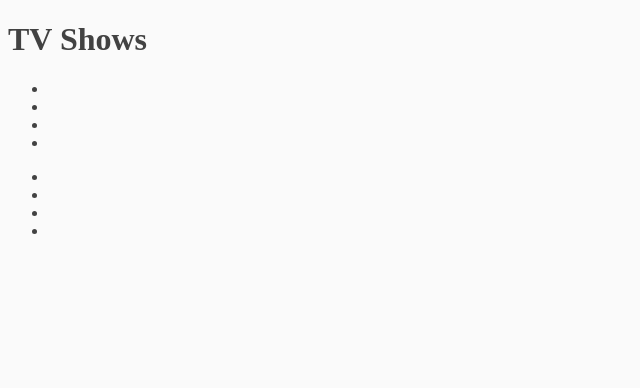
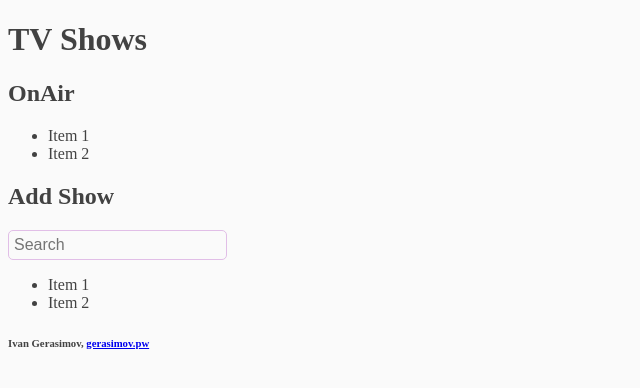
Before and after one commit to EvanJ0hnson/tv-shows, a React (Create React App) app: page / in a window 1280 px wide. Shown: the top 388 px of the page, without its empty margins (0-640 px from the left). Built offline with nearby package versions, Linux system fonts and the light colour scheme.

Commit message:
feat(App) Implement «OnAir» and «AddShow» components

```diff
--- /dev/null
+++ b/src/AddShow/AddShow.js
@@ -0,0 +1,31 @@
+import React, { Component } from 'react';
+import SearchableList from '../SearchableList/SearchableList';
+
+const title = 'Add Show';
+const items = [{
+  title: 'Item 1',
+  plot: 'plot…',
+  prev: 'prev',
+  next: 'next',
+}, {
+  title: 'Item 2',
+  plot: 'plot…',
+  prev: 'prev',
+  next: 'next',
+}];
+
+class AddShow extends Component {
+  render() {
+    return (
+      <div>
+        <header>
+          <h2>{title}</h2>
+        </header>
+
+        <SearchableList items={items} />
+      </div>
+    );
+  }
+}
+
+export default AddShow;
--- a/src/App.js
+++ b/src/App.js
@@ -1,6 +1,8 @@
 import React, { Component } from 'react';
 
-import List from './List/List';
+import AddShow from './AddShow/AddShow';
+import OnAir from './OnAir/OnAir';
+
 import './App.css';
 
 class App extends Component {
@@ -11,8 +13,14 @@ class App extends Component {
           <h1>TV Shows</h1>
         </header>
 
-        <List title='OnAir' items={[1, 2, 3, 4]} />
-        <List title='Add Show' items={[1, 2, 3, 4]} />
+        <main>
+          <OnAir />
+          <AddShow />
+        </main>
+
+        <footer>
+          <h6>Ivan Gerasimov, <a href="https://gerasimov.pw">gerasimov.pw</a></h6>
+        </footer>
       </div>
     );
   }
--- /dev/null
+++ b/src/OnAir/OnAir.js
@@ -0,0 +1,31 @@
+import React, { Component } from 'react';
+import List from '../List/List'
+
+const title = 'OnAir';
+const items = [{
+  title: 'Item 1',
+  plot: 'plot…',
+  prev: 'prev',
+  next: 'next',
+}, {
+  title: 'Item 2',
+  plot: 'plot…',
+  prev: 'prev',
+  next: 'next',
+}];
+
+class AddShow extends Component {
+  render() {
+    return (
+      <div>
+        <header>
+          <h2>{title}</h2>
+        </header>
+
+        <List items={items} />
+      </div>
+    );
+  }
+}
+
+export default AddShow;
```
